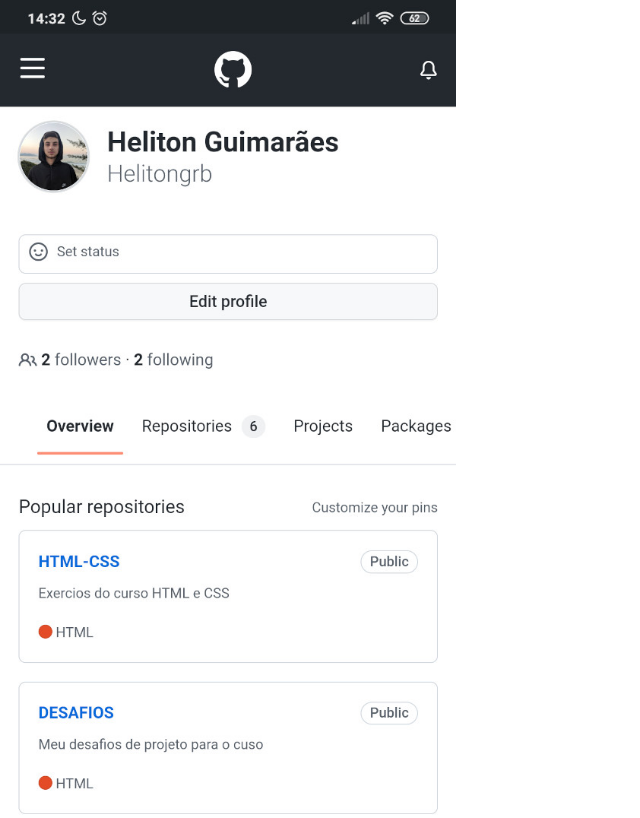
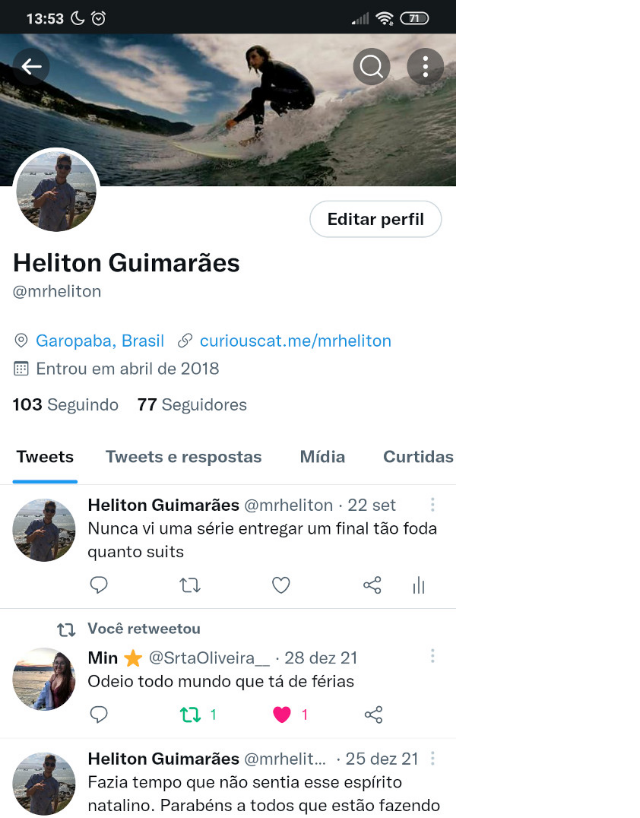
Before and after one commit to Helitongrb/Projeto-Social, a plain HTML site: page twitter.html in a window 1280 px wide. Shown: the top 818 px of the page, without its empty margins (0-640 px from the left). Drawn offline with Linux system fonts and the light colour scheme.

Commit message:
Update twitter.html

```diff
--- a/twitter.html
+++ b/twitter.html
@@ -12,7 +12,7 @@
     </style>
 </head>
 <body>
-    <img src="IMAGENS/tela-github.jpg" alt="github">
+    <img src="IMAGENS/tela-twitter.jpg" alt="github">
     <a href="https://github.com/Helitongrb" target="_blank">ACESSE</a>
 </body>
 </html>
```
